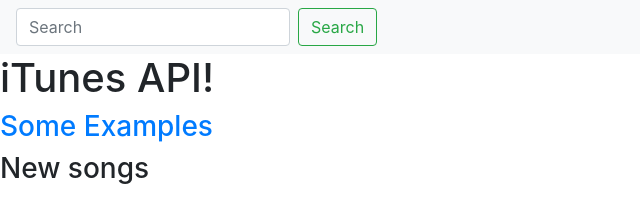
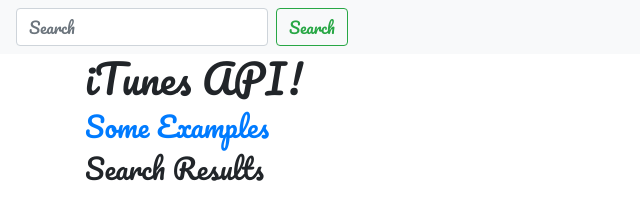
Before and after one commit to haronyam/musicsearch, a plain HTML site: page index.html in a window 1280 px wide. Shown: the whole page, without its empty margins (0-640 px from the left). Drawn offline with nearby package versions, Linux system fonts and the light colour scheme.

Commit message:
added elements

```diff
--- a/index.html
+++ b/index.html
@@ -7,7 +7,8 @@
     <link rel="shortcut icon" href="http://findicons.com/files/icons/2770/ios_7_icons/512/music.png">
     <link rel="stylesheet" href="https://stackpath.bootstrapcdn.com/bootstrap/4.1.3/css/bootstrap.min.css" integrity="sha384-MCw98/SFnGE8fJT3GXwEOngsV7Zt27NXFoaoApmYm81iuXoPkFOJwJ8ERdknLPMO"
         crossorigin="anonymous">
-    <script type="text/javascript" src="https://cdn.jsdelivr.net/npm/amplitudejs@v3.3.1/dist/amplitude.js"></script>
+        <link href="https://fonts.googleapis.com/css?family=Pacifico" rel="stylesheet">
+        <script type="text/javascript" src="https://cdn.jsdelivr.net/npm/amplitudejs@v3.3.1/dist/amplitude.js"></script>
     <link rel="stylesheet" href="itunes.css">
 
 </head>
@@ -21,6 +22,8 @@
             </form>
         </div>
     </nav>
+
+    <div class="container">
     <h1>iTunes API!</h1>
     <h3> <a href="https://affiliate.itunes.apple.com/resources/documentation/itunes-store-web-service-search-api/#searchexamples">
             Some Examples
@@ -28,9 +31,9 @@
     </h3>
 
     <h3>
-        New songs
+        Search Results
     </h3>
-
+</div>
     <!-- add the list of songs  -->
     <div class="container">
         <div id="songs" class="row">
--- a/itunes.css
+++ b/itunes.css
@@ -1,3 +1,7 @@
 .padded{
     padding: 20px;
 }
+
+body{
+    font-family: 'Pacifico', cursive;
+}
```
